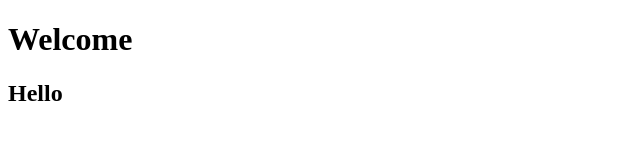
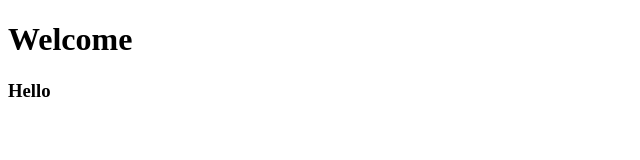
Before and after one commit to sneka1066/projects, a plain HTML site: page index.html in a window 1280 px wide. Shown: the full height of the page, 0-640 px from the left. Drawn offline with Linux system fonts and the light colour scheme.

Commit message:
Updated this index.html

```diff
--- a/index.html
+++ b/index.html
@@ -9,7 +9,7 @@
 
 <body>
     <h1> Welcome</h1>
-    <h2> Hello</h2>
+    <h3> Hello</h3>
 
 </body>
 
```
